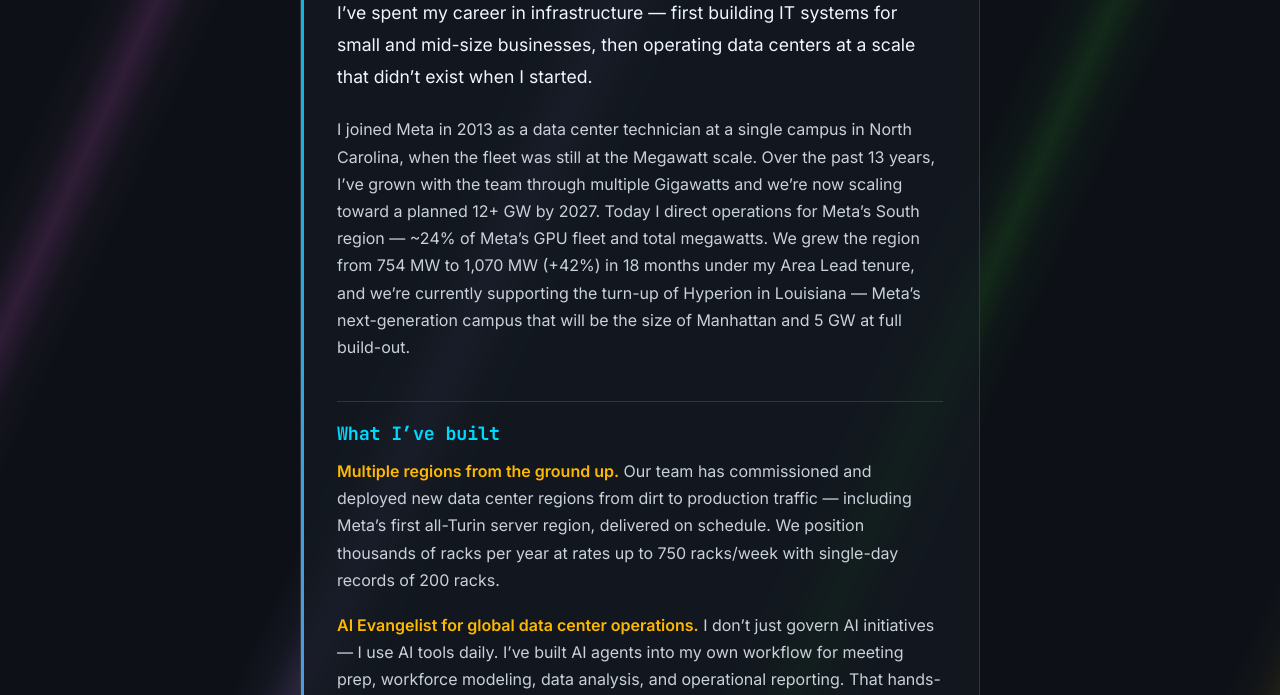
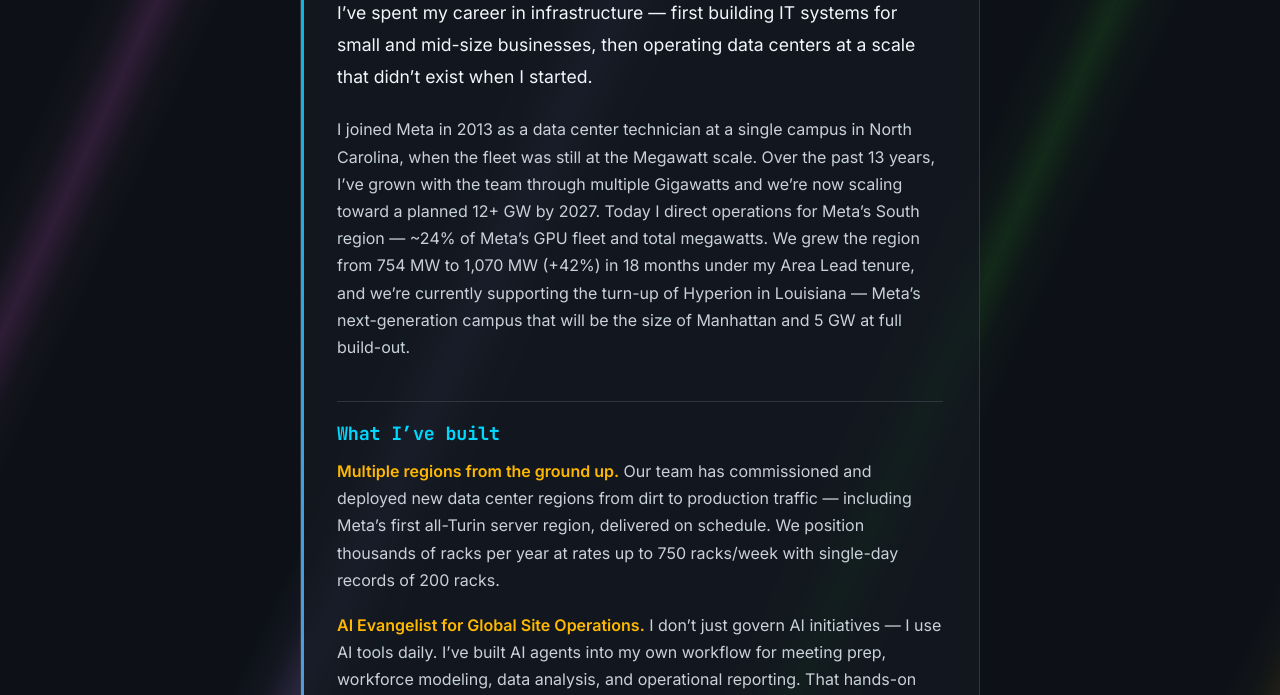
Before and after one commit to mcornelia/mcornelia, a plain HTML site: page about.html in a window 1280 px wide. Shown: the part 257-952 px from the top of the page. Drawn offline with Linux system fonts and the light colour scheme.

Commit message:
About: AI Evangelist + childhood origins; correct org name to Global Site Operations

```diff
--- a/about.html
+++ b/about.html
@@ -91,7 +91,7 @@
 
     <p><strong>Multiple regions from the ground up.</strong> Our team has commissioned and deployed new data center regions from dirt to production traffic &mdash; including Meta&rsquo;s first all-Turin server region, delivered on schedule. We position thousands of racks per year at rates up to 750 racks/week with single-day records of 200 racks.</p>
 
-    <p><strong>AI Evangelist for global data center operations.</strong> I don&rsquo;t just govern AI initiatives &mdash; I use AI tools daily. I&rsquo;ve built AI agents into my own workflow for meeting prep, workforce modeling, data analysis, and operational reporting. That hands-on fluency is why I was designated AI Evangelist for the data center org globally &mdash; leading the work of sharing best practices, writing about what works, and demonstrating how to make AI-native operations the default rather than a bolt-on. The mandate: help every team start with AI in every workflow, not retrofit it later.</p>
+    <p><strong>AI Evangelist for Global Site Operations.</strong> I don&rsquo;t just govern AI initiatives &mdash; I use AI tools daily. I&rsquo;ve built AI agents into my own workflow for meeting prep, workforce modeling, data analysis, and operational reporting. That hands-on fluency is why I was designated AI Evangelist for Meta&rsquo;s Global Site Operations org &mdash; leading the work of sharing best practices, writing about what works, and demonstrating how to make AI-native operations the default rather than a bolt-on. The mandate: help every team start with AI in every workflow, not retrofit it later.</p>
 
     <p><strong>An AI Operations program with measurable results.</strong> I founded and lead Meta&rsquo;s data center AI Operations program (2022). In its first year, the program drove a 49% reduction in unplanned downtime and interruptions on training infrastructure, a 70% reduction on inference infrastructure, and a 180% improvement in diagnostic accuracy. I co-created the new hardware introduction process now used across Grand Teton, MTIA, NVIDIA GB200, and GB300 deployments.</p>
 
```
